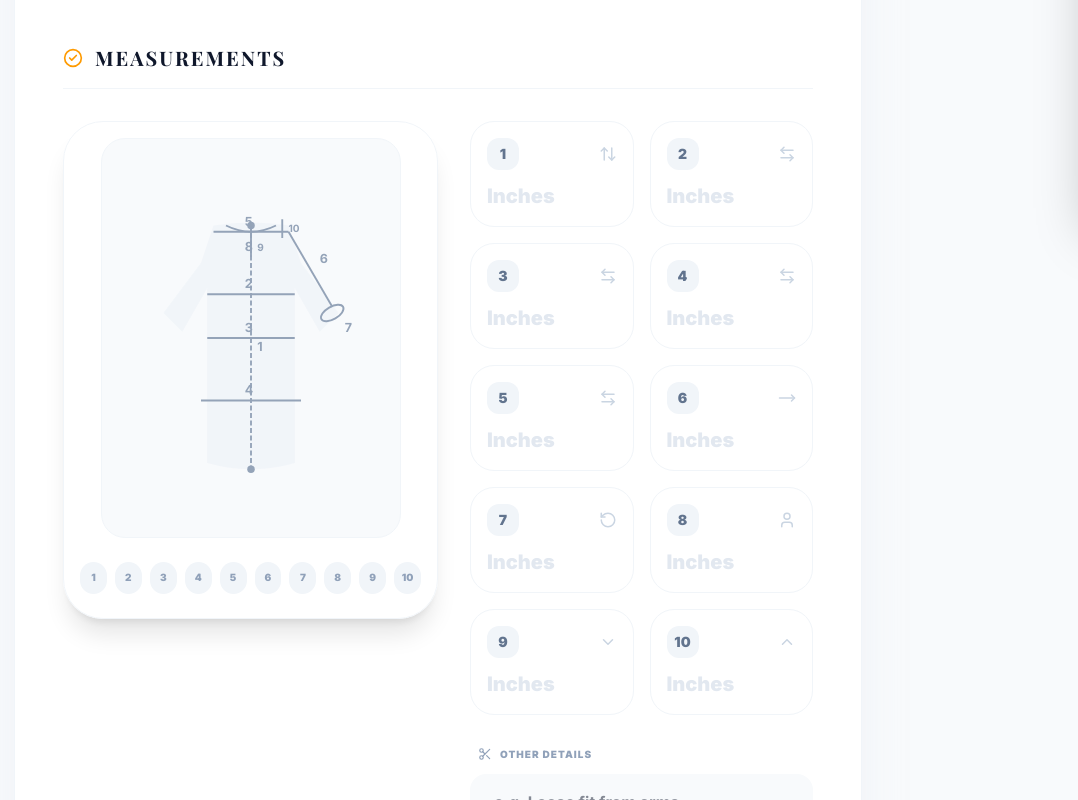
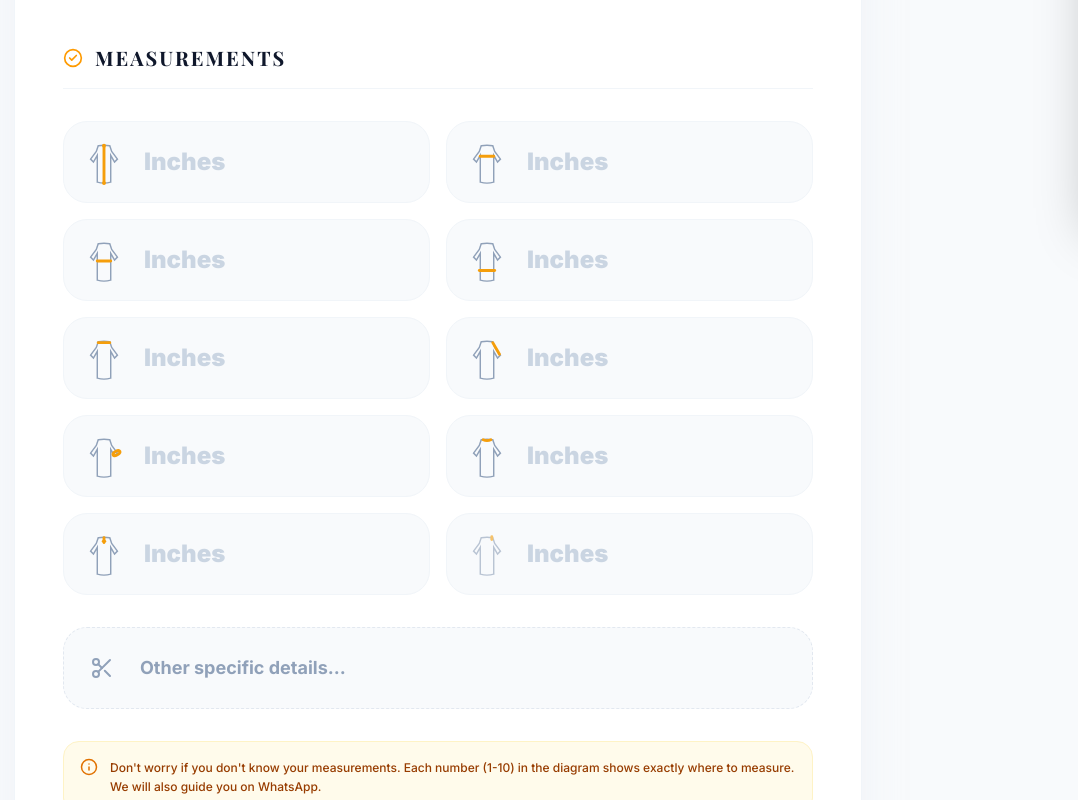
Before and after one commit to Danish42401/tailor-shop, a Next.js app: page /custom in a window 1280 px wide. Shown: the part 580-1380 px from the top of the page, without its empty margins (202-1280 px from the left). Built offline with nearby package versions, Linux system fonts and the light colour scheme; a web font is replaced by a local one.

Commit message:
feat: redesign bespoke form with direct symbols and no large diagram

```diff
--- a/src/components/features/BespokeMeasurements.tsx
+++ b/src/components/features/BespokeMeasurements.tsx
@@ -1,113 +1,157 @@
 "use client";
 
-import React, { useState } from "react";
-import {
-  ArrowUpDown,
-  ArrowLeftRight,
-  Maximize,
-  Minimize,
-  MoveRight,
-  RotateCcw,
-  User,
-  Scissors,
-  ChevronDown,
-  ChevronUp
-} from "lucide-react";
-import { MeasurementDiagram } from "./MeasurementDiagram";
+import React from "react";
+import { Scissors } from "lucide-react";
 
 interface Props {
   measurements: any;
   onChange: (field: string, value: string) => void;
 }
 
+const MicroIcon = ({ type }: { type: string }) => {
+  const baseClass = "w-12 h-12 text-slate-400 dark:text-slate-600 shrink-0";
+  const strokeColor = "currentColor";
+  const highlightColor = "#f59e0b"; // Amber-500
+
+  const FrockBase = () => (
+    <path
+      d="M14 8 Q20 7 26 8 L28 14 L34 22 L31 25 L27 18 L27 46 Q20 48 13 46 L13 18 L9 25 L6 22 L12 14 Z"
+      fill="none"
+      stroke={strokeColor}
+      strokeWidth="1.5"
+    />
+  );
+
+  switch (type) {
+    case "fullLength":
+      return (
+        <svg viewBox="0 0 40 50" className={baseClass}>
+          <FrockBase />
+          <line x1="20" y1="8" x2="20" y2="47" stroke={highlightColor} strokeWidth="3" strokeLinecap="round" />
+          <circle cx="20" cy="8" r="2" fill={highlightColor} />
+          <circle cx="20" cy="47" r="2" fill={highlightColor} />
+        </svg>
+      );
+    case "chestWidth":
+      return (
+        <svg viewBox="0 0 40 50" className={baseClass}>
+          <FrockBase />
+          <line x1="13" y1="19" x2="27" y2="19" stroke={highlightColor} strokeWidth="3" strokeLinecap="round" />
+        </svg>
+      );
+    case "waistWidth":
+      return (
+        <svg viewBox="0 0 40 50" className={baseClass}>
+          <FrockBase />
+          <line x1="13" y1="26" x2="27" y2="26" stroke={highlightColor} strokeWidth="3" strokeLinecap="round" />
+        </svg>
+      );
+    case "hipWidth":
+      return (
+        <svg viewBox="0 0 40 50" className={baseClass}>
+          <FrockBase />
+          <line x1="12" y1="36" x2="28" y2="36" stroke={highlightColor} strokeWidth="3" strokeLinecap="round" />
+        </svg>
+      );
+    case "shoulderWidth":
+      return (
+        <svg viewBox="0 0 40 50" className={baseClass}>
+          <FrockBase />
+          <line x1="14" y1="9" x2="26" y2="9" stroke={highlightColor} strokeWidth="3" strokeLinecap="round" />
+        </svg>
+      );
+    case "sleeveLength":
+      return (
+        <svg viewBox="0 0 40 50" className={baseClass}>
+          <FrockBase />
+          <line x1="26" y1="9" x2="33" y2="21" stroke={highlightColor} strokeWidth="3" strokeLinecap="round" />
+        </svg>
+      );
+    case "armOpening":
+      return (
+        <svg viewBox="0 0 40 50" className={baseClass}>
+          <FrockBase />
+          <ellipse cx="33" cy="22" rx="4" ry="2" transform="rotate(-30 33 22)" stroke={highlightColor} strokeWidth="3" fill="none" />
+        </svg>
+      );
+    case "neckCollar":
+      return (
+        <svg viewBox="0 0 40 50" className={baseClass}>
+          <FrockBase />
+          <path d="M16 8 Q20 10 24 8" stroke={highlightColor} strokeWidth="3" fill="none" strokeLinecap="round" />
+        </svg>
+      );
+    case "neckDepthFront":
+      return (
+        <svg viewBox="0 0 40 50" className={baseClass}>
+          <FrockBase />
+          <line x1="20" y1="8" x2="20" y2="13" stroke={highlightColor} strokeWidth="3" strokeLinecap="round" />
+          <path d="M18 11 L20 13 L22 11" stroke={highlightColor} strokeWidth="2" fill="none" />
+        </svg>
+      );
+    case "neckDepthBack":
+      return (
+        <svg viewBox="0 0 40 50" className={baseClass} style={{ opacity: 0.6 }}>
+          <FrockBase />
+          <line x1="25" y1="7" x2="25" y2="10" stroke={highlightColor} strokeWidth="3" strokeLinecap="round" />
+        </svg>
+      );
+    default:
+      return null;
+  }
+};
+
 const MEASUREMENT_FIELDS = [
-  { id: "fullLength", icon: <ArrowUpDown size={18} />, num: 1 },
-  { id: "chestWidth", icon: <ArrowLeftRight size={18} />, num: 2 },
-  { id: "waistWidth", icon: <ArrowLeftRight size={18} />, num: 3 },
-  { id: "hipWidth", icon: <ArrowLeftRight size={18} />, num: 4 },
-  { id: "shoulderWidth", icon: <ArrowLeftRight size={18} />, num: 5 },
-  { id: "sleeveLength", icon: <MoveRight size={18} />, num: 6 },
-  { id: "armOpening", icon: <RotateCcw size={18} />, num: 7 },
-  { id: "neckCollar", icon: <User size={18} />, num: 8 },
-  { id: "neckDepthFront", icon: <ChevronDown size={18} />, num: 9 },
-  { id: "neckDepthBack", icon: <ChevronUp size={18} />, num: 10 },
+  { id: "fullLength" },
+  { id: "chestWidth" },
+  { id: "waistWidth" },
+  { id: "hipWidth" },
+  { id: "shoulderWidth" },
+  { id: "sleeveLength" },
+  { id: "armOpening" },
+  { id: "neckCollar" },
+  { id: "neckDepthFront" },
+  { id: "neckDepthBack" },
 ];
 
 export const BespokeMeasurements: React.FC<Props> = ({ measurements, onChange }) => {
-  const [activeField, setActiveField] = useState<string | null>(null);
-
   return (
-    <div className="flex flex-col md:flex-row gap-8 items-start">
-      {/* Sticky Diagram for Mobile */}
-      <div className="w-full md:w-1/2 sticky top-20 z-10 md:static">
-        <div className="bg-white/80 dark:bg-slate-900/80 backdrop-blur-md p-4 rounded-[2.5rem] border border-slate-100 dark:border-slate-800 shadow-xl">
-          <MeasurementDiagram activeField={activeField} />
-          <div className="mt-4 flex justify-center gap-2 overflow-x-auto py-2 no-scrollbar">
-            {MEASUREMENT_FIELDS.map((f) => (
-              <div
-                key={f.id}
-                className={`w-8 h-8 rounded-full flex items-center justify-center text-[10px] font-black transition-all ${
-                  activeField === f.id
-                    ? "bg-amber-500 text-white scale-110 shadow-lg shadow-amber-500/30"
-                    : "bg-slate-100 dark:bg-slate-800 text-slate-400"
-                }`}
-              >
-                {f.num}
-              </div>
-            ))}
-          </div>
-        </div>
-      </div>
-
-      {/* Input Grid */}
-      <div className="w-full md:w-1/2 grid grid-cols-2 gap-4">
+    <div className="grid grid-cols-1 sm:grid-cols-2 gap-4">
       {MEASUREMENT_FIELDS.map((field) => (
         <div
           key={field.id}
-            className={`relative group transition-all p-4 rounded-3xl border ${
-              activeField === field.id
-                ? "border-amber-500 bg-amber-50/50 dark:bg-amber-900/10 ring-4 ring-amber-500/5"
-                : "border-slate-100 dark:border-slate-800 bg-white dark:bg-slate-900"
-            }`}
+          className="flex items-center gap-4 p-4 rounded-3xl bg-slate-50 dark:bg-slate-800/50 border border-slate-100 dark:border-slate-800 transition-all focus-within:ring-2 focus-within:ring-amber-500/20 focus-within:bg-white dark:focus-within:bg-slate-800"
         >
-            <div className="flex items-center justify-between mb-3">
-              <span className={`flex items-center justify-center w-8 h-8 rounded-xl font-black text-sm ${
-                activeField === field.id ? "bg-amber-500 text-white" : "bg-slate-100 dark:bg-slate-800 text-slate-500"
-              }`}>
-                {field.num}
-              </span>
-              <span className={activeField === field.id ? "text-amber-500" : "text-slate-300"}>
-                {field.icon}
-              </span>
-            </div>
+          {/* Visual Symbol */}
+          <MicroIcon type={field.id} />
+
+          {/* Direct Input */}
+          <div className="flex-1">
             <input
               type="text"
               inputMode="decimal"
               placeholder="Inches"
-              className="w-full bg-transparent border-none p-0 focus:ring-0 font-black text-xl placeholder:text-slate-200 dark:placeholder:text-slate-700"
+              className="w-full bg-transparent border-none p-0 focus:ring-0 font-black text-2xl placeholder:text-slate-300 dark:placeholder:text-slate-700"
               value={measurements[field.id] || ""}
-              onFocus={() => setActiveField(field.id)}
-              onBlur={() => setActiveField(null)}
               onChange={(e) => onChange(field.id, e.target.value)}
             />
           </div>
+        </div>
       ))}
 
-        {/* Extra Notes for Measurement */}
-        <div className="col-span-2 space-y-3 mt-4">
-          <div className="flex items-center gap-2 text-slate-400 px-2">
-            <Scissors size={14} />
-            <span className="text-[10px] font-black uppercase tracking-widest">Other Details</span>
+      {/* Extra Notes */}
+      <div className="sm:col-span-2 flex items-center gap-4 p-4 rounded-3xl bg-slate-100/50 dark:bg-slate-900/50 border border-dashed border-slate-200 dark:border-slate-700 mt-4">
+        <div className="w-12 h-12 flex items-center justify-center text-slate-400">
+          <Scissors size={24} />
         </div>
         <input
           type="text"
-            placeholder="e.g. Loose fit from arms..."
-            className="w-full bg-slate-50 dark:bg-slate-800 border-none rounded-2xl py-4 px-6 focus:ring-2 focus:ring-amber-500 font-bold"
+          placeholder="Other specific details..."
+          className="w-full bg-transparent border-none p-0 focus:ring-0 font-bold text-lg placeholder:text-slate-400"
           value={measurements.other || ""}
           onChange={(e) => onChange("other", e.target.value)}
         />
       </div>
     </div>
-    </div>
   );
 };
--- a/src/components/features/MeasurementDiagram.tsx
+++ /dev/null
@@ -1,72 +0,0 @@
-"use client";
-
-import React from "react";
-
-interface Props {
-  activeField: string | null;
-}
-
-export const MeasurementDiagram: React.FC<Props> = ({ activeField }) => {
-  const getColor = (field: string) => (activeField === field ? "#f59e0b" : "#94a3b8");
-  const getStrokeWidth = (field: string) => (activeField === field ? 3 : 1.5);
-
-  return (
-    <div className="relative w-full aspect-[3/4] max-w-[300px] mx-auto bg-slate-50 dark:bg-slate-800/50 rounded-3xl p-6 flex items-center justify-center border border-slate-100 dark:border-slate-800">
-      <svg
-        viewBox="0 0 200 260"
-        fill="none"
-        xmlns="http://www.w3.org/2000/svg"
-        className="w-full h-full"
-      >
-        {/* Frock Silhouette */}
-        <path
-          d="M70 40 Q100 35 130 40 L140 70 L170 110 L155 125 L135 90 L135 230 Q100 240 65 230 L65 90 L45 125 L30 110 L60 70 Z"
-          fill="currentColor"
-          className="text-slate-200 dark:text-slate-700 opacity-30"
-        />
-
-        {/* 1. Full Length */}
-        <line x1="100" y1="40" x2="100" y2="235" stroke={getColor("fullLength")} strokeWidth={getStrokeWidth("fullLength")} strokeDasharray="4 2" />
-        <circle cx="100" cy="40" r="3" fill={getColor("fullLength")} />
-        <circle cx="100" cy="235" r="3" fill={getColor("fullLength")} />
-        <text x="105" y="140" fill={getColor("fullLength")} fontSize="10" fontWeight="bold">1</text>
-
-        {/* 2. Chest Width */}
-        <line x1="65" y1="95" x2="135" y2="95" stroke={getColor("chestWidth")} strokeWidth={getStrokeWidth("chestWidth")} />
-        <text x="95" y="90" fill={getColor("chestWidth")} fontSize="10" fontWeight="bold">2</text>
-
-        {/* 3. Waist Width */}
-        <line x1="65" y1="130" x2="135" y2="130" stroke={getColor("waistWidth")} strokeWidth={getStrokeWidth("waistWidth")} />
-        <text x="95" y="125" fill={getColor("waistWidth")} fontSize="10" fontWeight="bold">3</text>
-
-        {/* 4. Hip Width */}
-        <line x1="60" y1="180" x2="140" y2="180" stroke={getColor("hipWidth")} strokeWidth={getStrokeWidth("hipWidth")} />
-        <text x="95" y="175" fill={getColor("hipWidth")} fontSize="10" fontWeight="bold">4</text>
-
-        {/* 5. Shoulder Width */}
-        <line x1="70" y1="45" x2="130" y2="45" stroke={getColor("shoulderWidth")} strokeWidth={getStrokeWidth("shoulderWidth")} />
-        <text x="95" y="40" fill={getColor("shoulderWidth")} fontSize="10" fontWeight="bold">5</text>
-
-        {/* 6. Sleeve Length */}
-        <line x1="130" y1="45" x2="165" y2="105" stroke={getColor("sleeveLength")} strokeWidth={getStrokeWidth("sleeveLength")} />
-        <text x="155" y="70" fill={getColor("sleeveLength")} fontSize="10" fontWeight="bold">6</text>
-
-        {/* 7. Arm Opening */}
-        <ellipse cx="165" cy="110" rx="10" ry="5" transform="rotate(-30 165 110)" stroke={getColor("armOpening")} strokeWidth={getStrokeWidth("armOpening")} />
-        <text x="175" y="125" fill={getColor("armOpening")} fontSize="10" fontWeight="bold">7</text>
-
-        {/* 8. Neck/Collar */}
-        <path d="M80 40 Q100 50 120 40" stroke={getColor("neckCollar")} strokeWidth={getStrokeWidth("neckCollar")} fill="none" />
-        <text x="95" y="60" fill={getColor("neckCollar")} fontSize="10" fontWeight="bold">8</text>
-
-        {/* 9. Neck Depth Front */}
-        <line x1="100" y1="40" x2="100" y2="65" stroke={getColor("neckDepthFront")} strokeWidth={getStrokeWidth("neckDepthFront")} />
-        <text x="105" y="60" fill={getColor("neckDepthFront")} fontSize="8" fontWeight="bold">9</text>
-
-        {/* 10. Neck Depth Back */}
-        <line x1="125" y1="35" x2="125" y2="50" stroke={getColor("neckDepthBack")} strokeWidth={getStrokeWidth("neckDepthBack")} />
-        <text x="130" y="45" fill={getColor("neckDepthBack")} fontSize="8" fontWeight="bold">10</text>
-      </svg>
-    </div>
-  );
-};
```
Lines whose indentation alone changed are shown as unchanged.
